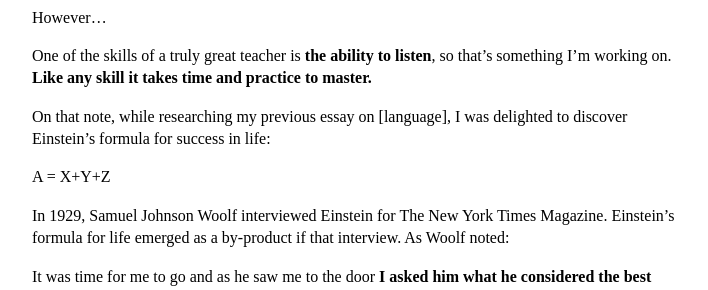
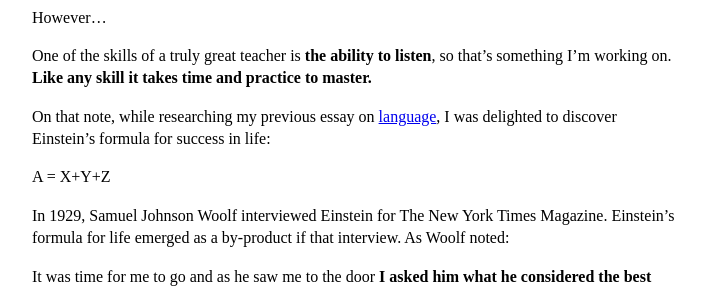
Before and after one commit to designtrack/designtrack-journal, a Jekyll site: the page built from _posts/2020-05-26-z.md, in a window 1280 px wide. Shown: the part 371-661 px from the top of the page, without its empty margins (283-991 px from the left). Built offline with Jekyll 4.4.1, drawn with Linux system fonts in a browser that asks for light colours; nearby versions of some CDN libraries; part of the change alters nothing that is shown.

```diff
--- a/_posts/2020-05-26-z.md
+++ b/_posts/2020-05-26-z.md
@@ -14,7 +14,7 @@ However…
 
 One of the skills of a truly great teacher is **the ability to listen**, so that’s something I’m working on. **Like any skill it takes time and practice to master.**
 
-On that note, while researching my previous essay on \[language\], I was delighted to discover Einstein’s formula for success in life:
+On that note, while researching my previous essay on [language][01], I was delighted to discover Einstein’s formula for success in life:
 
 > A = X+Y+Z
 
@@ -32,10 +32,11 @@ Metadata: 1590511680 · 54.705140, -6.178487
 
 1. You’re doubtless aware of some of your weaknesses, but there will also be weaknesses that you **aren’t** aware of. If you’re to grow as an individual it’s important to identify those weaknesses so you can begin to address them.
 
-   A [360° Review][01] is a useful tool to help you pinpoint the areas that you need to work on.
+   A [360° Review][02] is a useful tool to help you pinpoint the areas that you need to work on.
 
    In 2008, whilst undertaking a postgraduate programme at Belfast School of Art, I had to undertake a 360° Review and the lessons I learned about myself were fascinating.
 
    A dozen years later I’m still working on the weaknesses I identified. Had I not undertaken the 360° Review I wouldn’t even have been aware of those weaknesses, let alone started working on them.
 
-[01]: https://hbr.org/2012/09/getting-360-degree-reviews-right "Getting 360 Degree Reviews Right"
+[01]: https://www.mrmurphy.org/2020/05/25/a-win-vs.a-negative-net-present-value.html "Language matters."
+[02]: https://hbr.org/2012/09/getting-360-degree-reviews-right "Getting 360 Degree Reviews Right"
```
